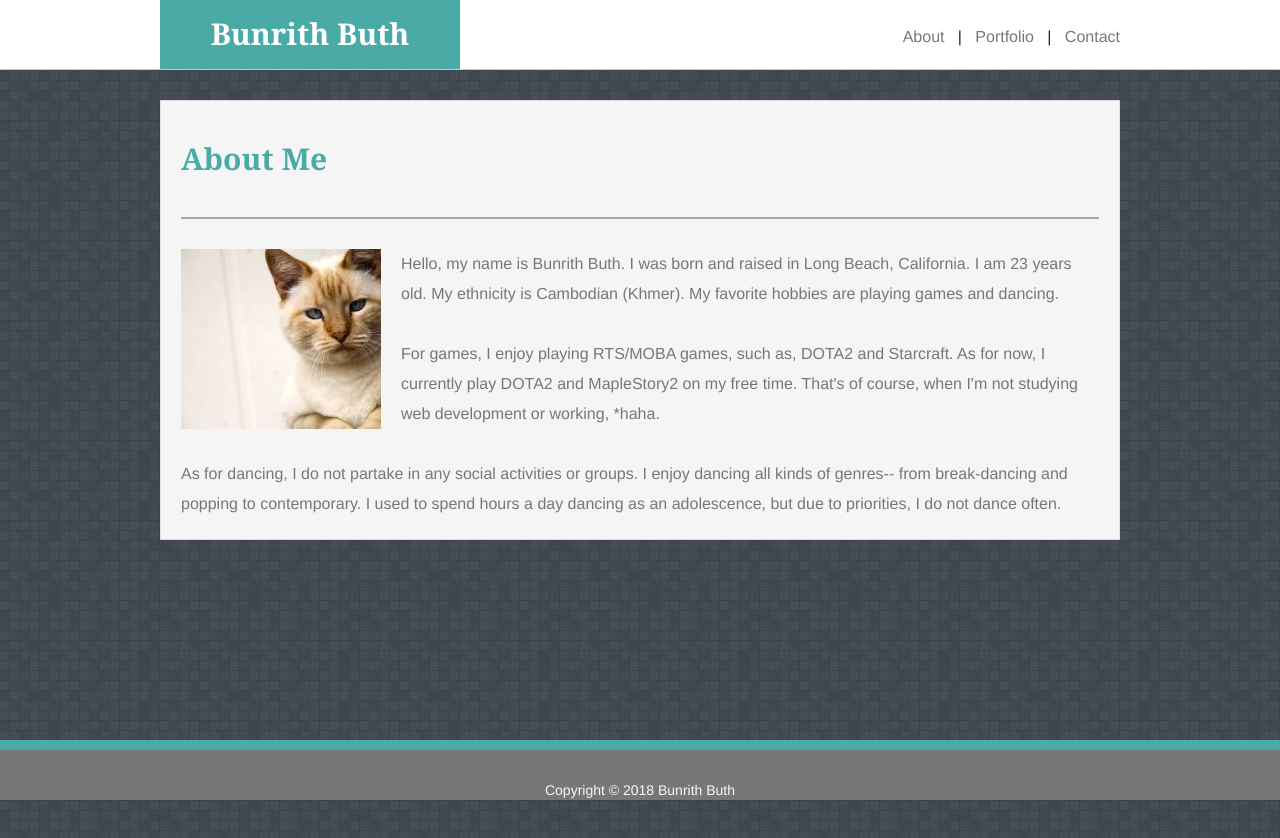
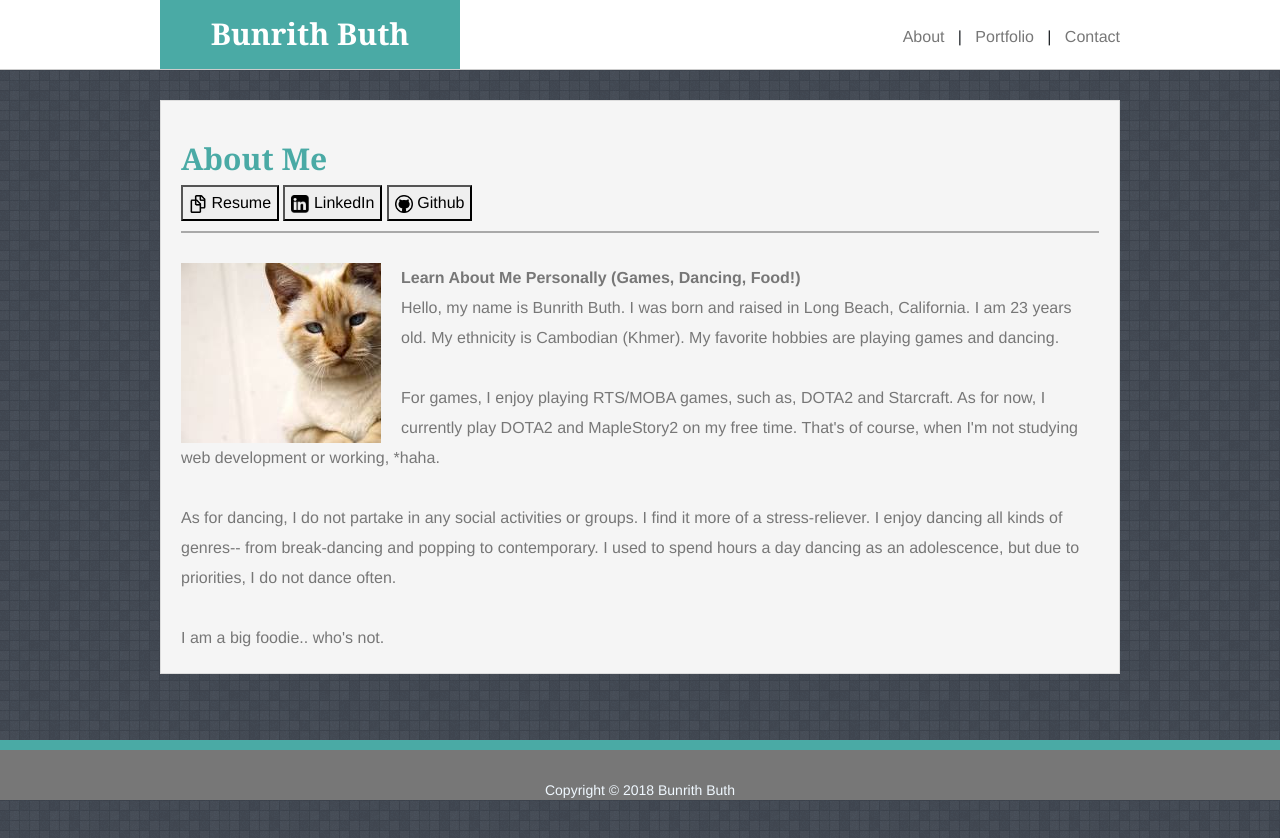
Before and after one commit to bunrithbuth/Basic-Portfolio, a plain HTML site: page index.html in a window 1280 px wide. Drawn offline with nearby package versions, Linux system fonts and the light colour scheme.

Commit message:
added buttons to about us

```diff
--- a/assets/css/style.css
+++ b/assets/css/style.css
@@ -112,6 +112,21 @@ body {
     margin-bottom: 30px;
 }
 
+.buttonimg {
+    width: 18px;
+    height: 18px;
+}
+
+.aboutbutton {
+    opacity: 1;
+    transition: 0.5s;
+}
+
+.aboutbutton:hover {
+    opacity: 0.3;
+    background-color: goldenrod;
+}
+
 .portfolioimg {
     float: left;
     padding-right: 20px;
--- a/index.html
+++ b/index.html
@@ -29,23 +29,48 @@
         </div>
     </header>
     <div id="mainFrame">
+        <!-- box -->
         <div id="body">
+            <!-- header -->
             <h1>About Me</h1>
-            <div class="bar"></div>
+            <!-- resume button -->
+            <button class="aboutbutton">
+                <img class="buttonimg" src="assets/images/resume.png">
+                    Resume
+            </button>
+            <!-- linkedin button -->
+             <button class="aboutbutton">
+                <img class="buttonimg" src="assets/images/linkedin.png">
+                    LinkedIn
+            </button>
+            <!-- github button -->
+            <button class="aboutbutton">
+                <img class="buttonimg" src="assets/images/github.png">
+                    Github
+            </button>
+            <!-- bar  -->
+            <div class="bar" style="margin-top: 10px;"></div>
+
+            <!-- CONTENT -->
             <span>
                 <img class="portfolioimg" src="assets/images/cat_200_180.jpg">
             </span>
             <span>
+
+                <a style="font-weight:700;">Learn About Me Personally (Games, Dancing, Food!)</a>
+                <br>
                 Hello, my name is Bunrith Buth. I was born and raised in Long Beach, California. I am 23 years old. My ethnicity is Cambodian
                 (Khmer). My favorite hobbies are playing games and dancing.
                 <br>
+
                 <br> For games, I enjoy playing RTS/MOBA games, such as, DOTA2 and Starcraft. As for now, I currently play DOTA2
                 and MapleStory2 on my free time. That's of course, when I'm not studying web development or working, *haha.
                 <br>
-                <br> As for dancing, I do not partake in any social activities or groups. I enjoy dancing all kinds of genres--
+                <br> As for dancing, I do not partake in any social activities or groups.  I find it more of a stress-reliever. I enjoy dancing all kinds of genres--
                 from break-dancing and popping to contemporary. I used to spend hours a day dancing as an adolescence, but
                 due to priorities, I do not dance often.
-
+                <br>
+                <br> I am a big foodie.. who's not.
             </span>
         </div>
     </div>
```
Also changed, not shown: assets/images/github.png (added), assets/images/linkedin.png (added), assets/images/resume.png (added), 3 other files.
